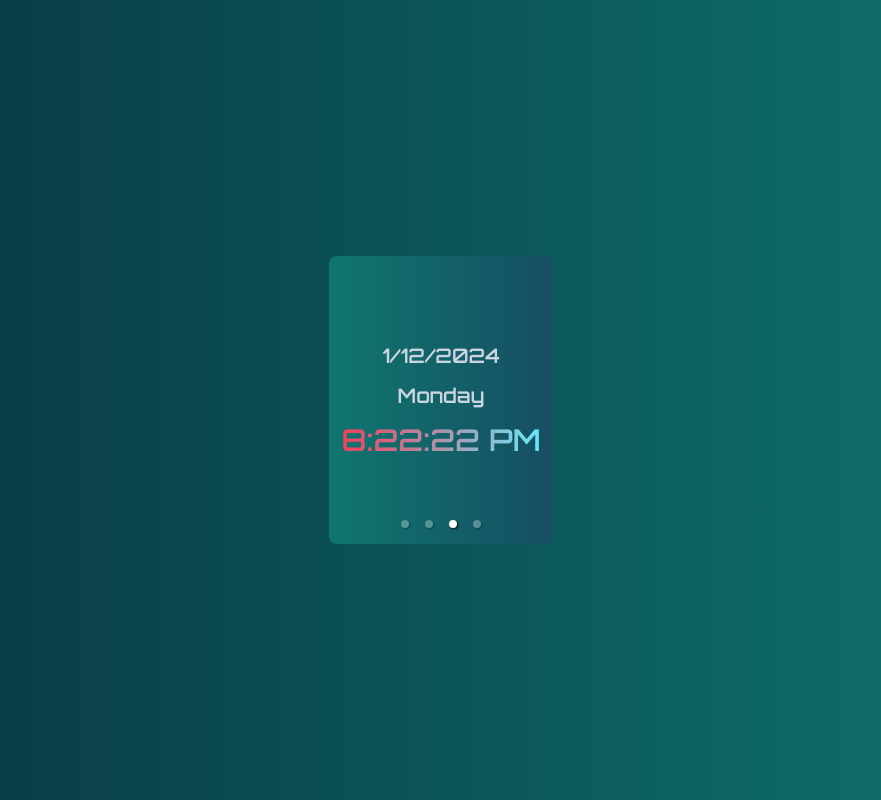
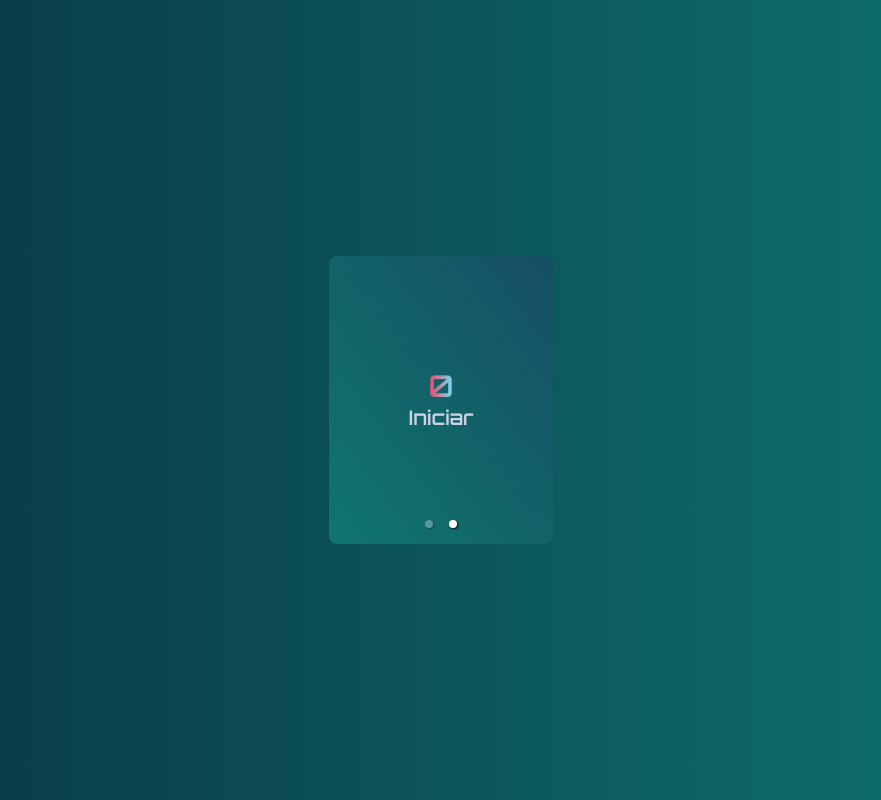
Before and after one commit to AhiVaElGesundo1320/Clock-app, a React (Create React App) app: page / in a window 1280 px wide. Shown: the whole page, without its empty margins (199-1080 px from the left). Built offline with nearby package versions, Linux system fonts and the light colour scheme.

Commit message:
Hacinedo Deploy

```diff
--- a/src/Components/Main.js
+++ b/src/Components/Main.js
@@ -30,12 +30,6 @@ export const Main = () => {
         <div>
           <Crono />
         </div>
-        <div>
-          <Clock />
-        </div>
-        <div>
-          <Clock />
-        </div>
       </Carousel>
     </div>
   );
```
Also changed, not shown: firebase.json (added), 1 other file (tests, documents, lock files or other folders).
